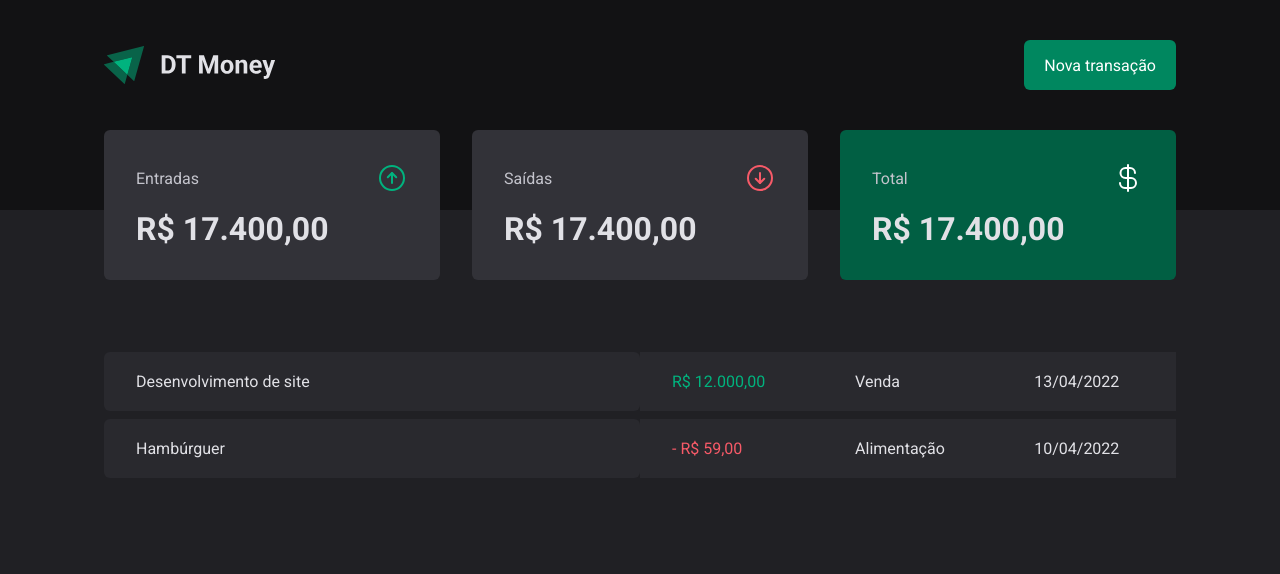
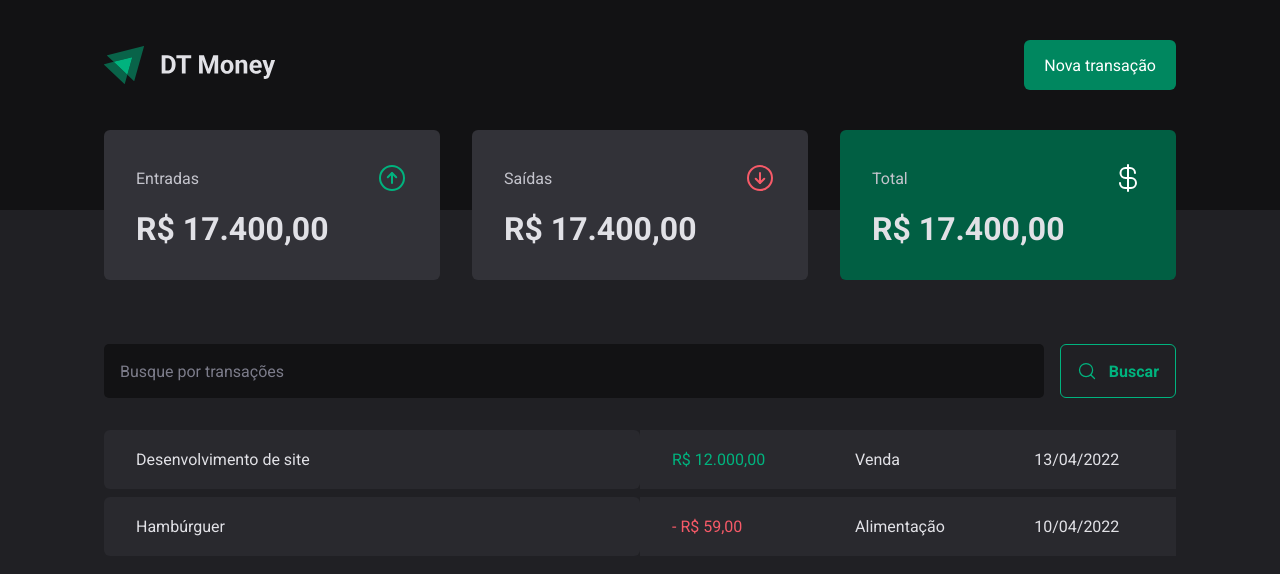
Before and after one commit to JoaoMagnago/dt-money, a React (Vite) app: page / in a window 1280 px wide. Shown: the top 574 px of the page. Built offline with nearby package versions, Linux system fonts and the light colour scheme.

Commit message:
feat: create search form component and styles

```diff
--- /dev/null
+++ b/src/components/SearchForm/index.tsx
@@ -0,0 +1,12 @@
+import { MagnifyingGlass } from "phosphor-react";
+import { SearchFormContainer } from "./styles";
+
+export function SearchForm() {
+  return (
+    <SearchFormContainer>
+      <input type="text" placeholder="Busque por transações" />
+
+      <button type="submit"><MagnifyingGlass size={20} /> Buscar</button>
+    </SearchFormContainer>
+  )
+}
--- /dev/null
+++ b/src/components/SearchForm/styles.ts
@@ -0,0 +1,40 @@
+import styled from "styled-components";
+
+export const SearchFormContainer = styled.form`
+  display: flex;
+  gap: 1rem;
+
+  input {
+    flex: 1;
+    border-radius: 5px;
+    border: 0;
+    background: ${props => props.theme['gray-900']};
+    color: ${props => props.theme['gray-300']};
+    padding: 1rem;
+
+    &::placeholder {
+      color: ${props => props.theme['gray-500']}
+    }
+  }
+
+  button {
+    display: flex;
+    align-items: center;
+    gap: 0.75rem;
+
+    border: 0;
+    padding: 1rem;
+    background: transparent;
+    border: 1px solid ${props => props.theme['green-300']};
+    color: ${props => props.theme['green-300']};
+    font-weight: bold;
+    border-radius: 6px;
+
+    &:hover{
+      background: ${props => props.theme['green-500']};
+      border: 1px solid ${props => props.theme['green-500']};
+      color: ${props => props.theme.white};
+      transition: background-color 0.2s, color 0.2s, border-color 0.2s
+    }
+  }
+`
--- a/src/pages/Transactions/index.tsx
+++ b/src/pages/Transactions/index.tsx
@@ -1,4 +1,5 @@
 import { Header } from "../../components/Header";
+import { SearchForm } from "../../components/SearchForm";
 import { Summary } from "../../components/Summary";
 import { PriceHighlight, TransactionsContainer, TransactionsTable } from "./styles";
 
@@ -9,6 +10,8 @@ export function Transactions() {
       <Summary />
 
       <TransactionsContainer>
+        <SearchForm />
+
         <TransactionsTable>
           <tbody>
             <tr>
--- a/src/pages/Transactions/styles.ts
+++ b/src/pages/Transactions/styles.ts
@@ -11,7 +11,7 @@ export const TransactionsTable = styled.table`
   width: 100%;
   border-collapse: separate;
   border-spacing: 0 0.5rem;
-  /* margin-top: 1.5rem; */
+  margin-top: 1.5rem;
 
   td {
     padding: 1.25rem 2rem;
```
